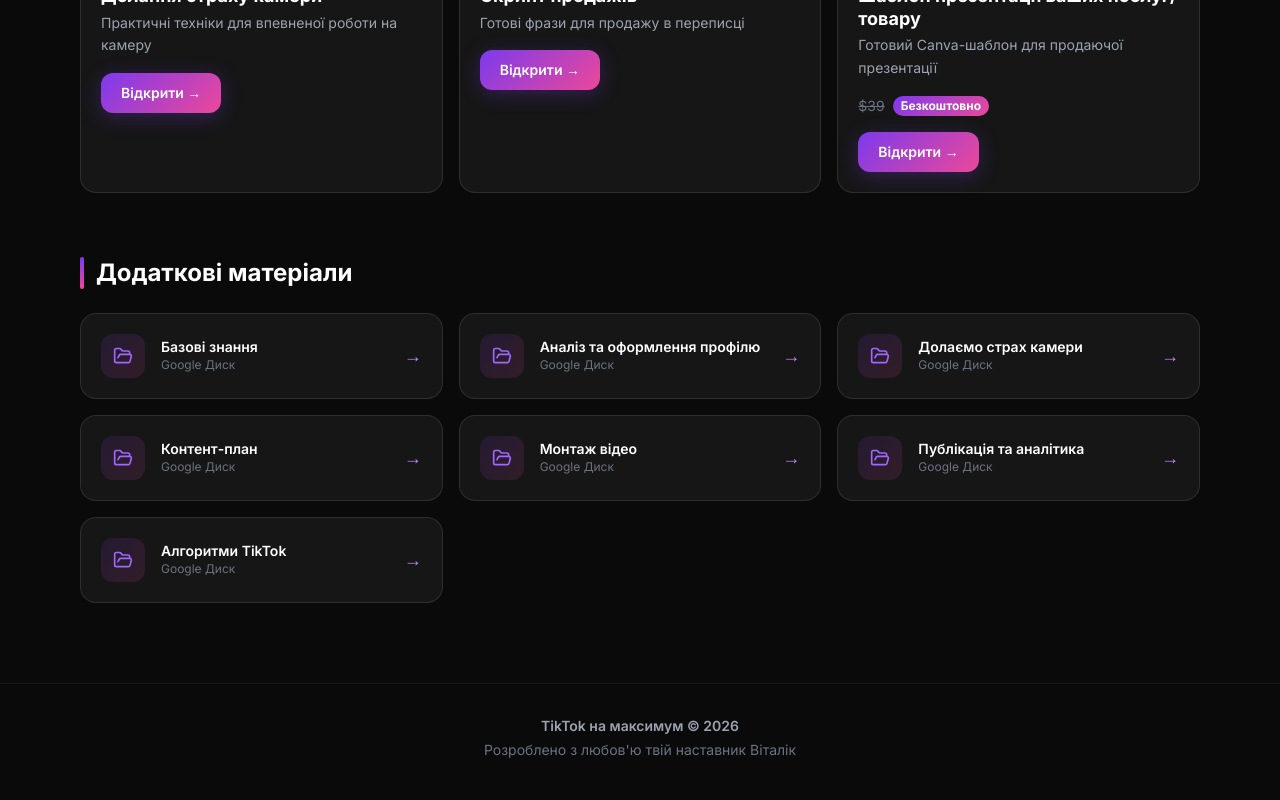
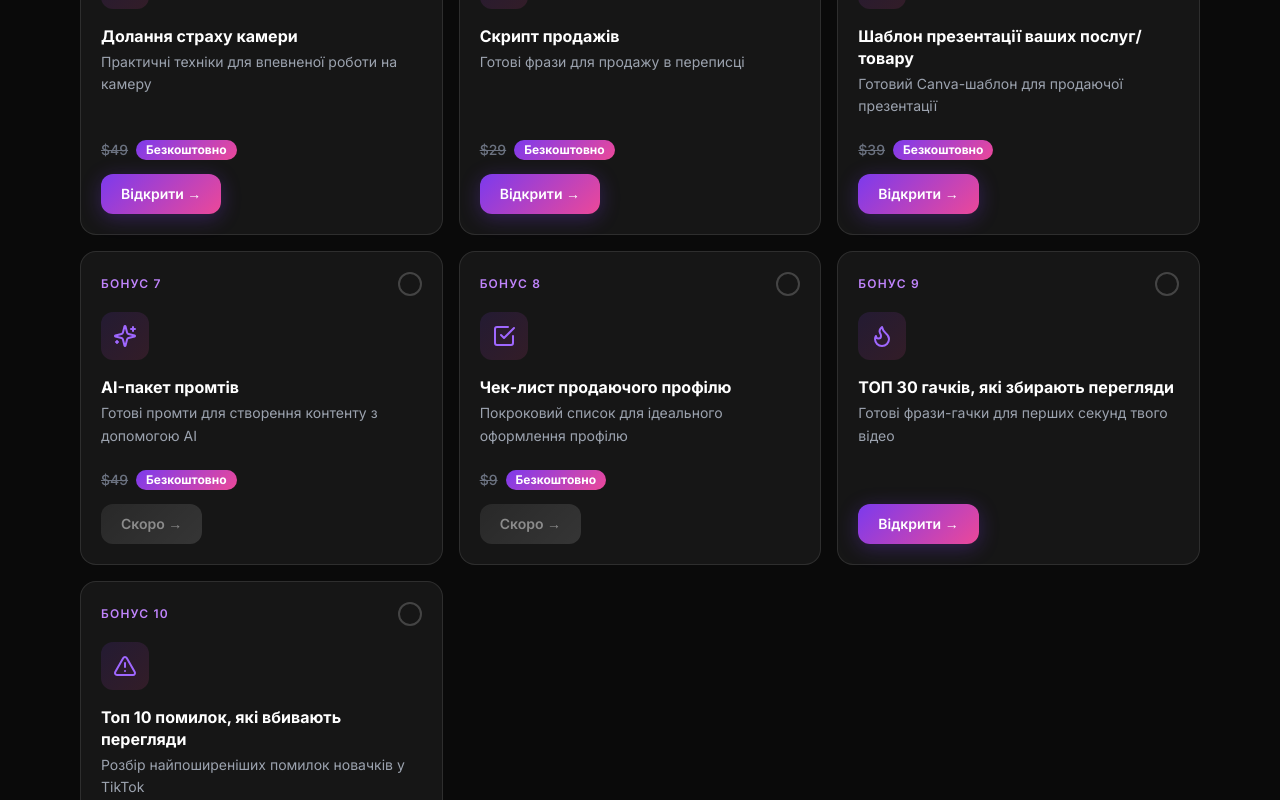
Before and after one commit to VitalijMendaluk/hab, a Next.js app: page / in a window 1280 px wide. Shown: the part 800-1600 px from the top of the page. Built offline with nearby package versions, Linux system fonts and the light colour scheme.

Commit message:
Add files via upload

```diff
--- a/app/page.tsx
+++ b/app/page.tsx
@@ -2,7 +2,7 @@
 
 import { useState, useEffect } from "react";
 import { motion } from "framer-motion";
-import { Map, Video, BookOpen, Camera, MessageCircle, FolderOpen, Presentation } from "lucide-react";
+import { Map, Video, BookOpen, Camera, MessageCircle, FolderOpen, Presentation, Sparkles, CheckSquare, Flame, AlertTriangle } from "lucide-react";
 import Header from "@/components/Header";
 import StepCard from "@/components/StepCard";
 import { LINKS } from "@/config/links";
@@ -24,6 +24,7 @@
     title: "Контент-план на 30 днів",
     description: "Отримай персональний план під свою нішу",
     link: LINKS.BONUS_1_ROADMAP,
+    price: "$29",
   },
   {
     stepLabel: "Бонус 2",
@@ -38,6 +39,7 @@
     title: "База знань",
     description: "Задай будь-яке питання — відповідь за 10 секунд",
     link: LINKS.BONUS_3_KNOWLEDGE_BASE,
+    price: "$39",
   },
   {
     stepLabel: "Бонус 4",
@@ -45,6 +47,7 @@
     title: "Долання страху камери",
     description: "Практичні техніки для впевненої роботи на камеру",
     link: LINKS.BONUS_4_CAMERA_FEAR,
+    price: "$49",
   },
   {
     stepLabel: "Бонус 5",
@@ -52,6 +55,7 @@
     title: "Скрипт продажів",
     description: "Готові фрази для продажу в переписці",
     link: LINKS.BONUS_5_SALES_SCRIPT,
+    price: "$29",
   },
   {
     stepLabel: "Бонус 6",
@@ -61,10 +65,40 @@
     link: LINKS.BONUS_6_PRESENTATION,
     price: "$39",
   },
+  {
+    stepLabel: "Бонус 7",
+    icon: Sparkles,
+    title: "AI-пакет промтів",
+    description: "Готові промти для створення контенту з допомогою AI",
+    link: LINKS.BONUS_7_AI_PROMPTS,
+    price: "$49",
+  },
+  {
+    stepLabel: "Бонус 8",
+    icon: CheckSquare,
+    title: "Чек-лист продаючого профілю",
+    description: "Покроковий список для ідеального оформлення профілю",
+    link: LINKS.BONUS_8_CHECKLIST,
+    price: "$9",
+  },
+  {
+    stepLabel: "Бонус 9",
+    icon: Flame,
+    title: "ТОП 30 гачків, які збирають перегляди",
+    description: "Готові фрази-гачки для перших секунд твого відео",
+    link: LINKS.BONUS_9_HOOKS,
+  },
+  {
+    stepLabel: "Бонус 10",
+    icon: AlertTriangle,
+    title: "Топ 10 помилок, які вбивають перегляди",
+    description: "Розбір найпоширеніших помилок новачків у TikTok",
+    link: LINKS.BONUS_10_MISTAKES,
+  },
 ];
 
 export default function Home() {
-  const [completedBonuses, setCompletedBonuses] = useState<boolean[]>(Array(6).fill(false));
+  const [completedBonuses, setCompletedBonuses] = useState<boolean[]>(Array(10).fill(false));
 
   useEffect(() => {
     try {
@@ -101,7 +135,7 @@
             <div className="w-1 h-8 rounded-full" style={{ background: "linear-gradient(180deg, #7C3AED, #EC4899)" }} />
             <div>
               <h2 className="text-2xl font-bold text-white">Бонуси</h2>
-              <p className="text-gray-400 text-sm">Виконано {bonusesCompleted} з 6</p>
+              <p className="text-gray-400 text-sm">Виконано {bonusesCompleted} з 10</p>
             </div>
           </motion.div>
 
--- a/components/Header.tsx
+++ b/components/Header.tsx
@@ -7,7 +7,7 @@
 }
 
 export default function Header({ bonusesCompleted }: HeaderProps) {
-  const progressPercent = Math.round((bonusesCompleted / 6) * 100);
+  const progressPercent = Math.round((bonusesCompleted / 10) * 100);
 
   return (
     <header className="relative overflow-hidden">
--- a/components/StepCard.tsx
+++ b/components/StepCard.tsx
@@ -26,24 +26,24 @@
   onToggle,
   price,
 }: StepCardProps) {
+  const isPlaceholder = link === "PLACEHOLDER";
+
   return (
     <motion.div
       initial={{ opacity: 0, y: 20 }}
       animate={{ opacity: 1, y: 0 }}
-      transition={{ duration: 0.4, delay: index * 0.08 }}
-      className={`relative rounded-2xl p-5 border transition-all duration-300 group ${
+      transition={{ duration: 0.4, delay: index * 0.06 }}
+      className={`relative flex flex-col rounded-2xl p-5 border transition-all duration-300 ${
         completed
           ? "opacity-60 border-purple-500/60 bg-purple-500/5"
-          : "border-white/10 bg-white/5 hover:border-purple-500/40 hover:bg-white/8"
+          : "border-white/10 bg-white/5 hover:border-purple-500/40"
       }`}
     >
-      {/* Step label */}
+      {/* Top row: label + checkbox */}
       <div className="flex items-center justify-between mb-4">
         <span className="text-xs font-semibold text-purple-400 uppercase tracking-widest">
           {stepLabel}
         </span>
-
-        {/* Checkbox */}
         <button
           onClick={onToggle}
           className="transition-transform hover:scale-110 focus:outline-none"
@@ -65,22 +65,38 @@
         <Icon className="w-6 h-6" style={{ color: "#9F67FF" }} />
       </div>
 
-      {/* Content */}
-      <h3 className="font-bold text-white text-lg mb-1 leading-tight">{title}</h3>
-      <p className="text-gray-400 text-sm mb-4 leading-relaxed">{description}</p>
+      {/* Title + description — flex-1 pushes bottom section down */}
+      <div className="flex-1">
+        <h3 className="font-bold text-white text-base mb-1 leading-snug">{title}</h3>
+        <p className="text-gray-400 text-sm leading-relaxed">{description}</p>
+      </div>
 
-      {/* Price badge */}
+      {/* Price + button — always at bottom */}
+      <div className="mt-5 space-y-3">
+        {/* Price row — always rendered to keep alignment; hidden if no price */}
+        <div className="h-6 flex items-center gap-2">
           {price && (
-        <div className="flex items-center gap-2 mb-4">
-          <span className="text-gray-500 line-through text-sm">{price}</span>
-          <span className="text-xs font-bold px-2 py-0.5 rounded-full"
-            style={{ background: "linear-gradient(135deg, #7C3AED, #EC4899)", color: "#fff" }}>
+            <>
+              <span className="text-gray-500 line-through text-sm font-medium">{price}</span>
+              <span
+                className="text-xs font-bold px-2.5 py-0.5 rounded-full text-white"
+                style={{ background: "linear-gradient(135deg, #7C3AED, #EC4899)" }}
+              >
                 Безкоштовно
               </span>
+            </>
+          )}
         </div>
-      )}
 
         {/* Button */}
+        {isPlaceholder ? (
+          <span
+            className="inline-flex items-center gap-2 px-5 py-2.5 rounded-xl font-semibold text-sm cursor-not-allowed opacity-50"
+            style={{ background: "linear-gradient(135deg, #3B3B3B, #555)" }}
+          >
+            Скоро →
+          </span>
+        ) : (
           <a
             href={link}
             target="_blank"
@@ -95,8 +111,9 @@
           >
             Відкрити →
           </a>
+        )}
+      </div>
 
-      {/* Completed overlay line */}
       {completed && (
         <div className="absolute inset-0 rounded-2xl pointer-events-none border-2 border-purple-500/40" />
       )}
--- a/config/links.ts
+++ b/config/links.ts
@@ -12,6 +12,10 @@
   BONUS_4_CAMERA_FEAR: "https://strahcamery.vercel.app/",
   BONUS_5_SALES_SCRIPT: "https://drive.google.com/drive/folders/1JoaV1OOU_7o1fhQktFjTLBBHikOI4oV6?hl=ru",
   BONUS_6_PRESENTATION: "https://canva.link/cridweqsffx1nez",
+  BONUS_7_AI_PROMPTS: "PLACEHOLDER",
+  BONUS_8_CHECKLIST: "PLACEHOLDER",
+  BONUS_9_HOOKS: "https://drive.google.com/file/d/1kRBlkOkmMQ1YL587R8osG9A1uf4TD1l-/view?usp=sharing",
+  BONUS_10_MISTAKES: "https://drive.google.com/file/d/1UlrD6mdA1MxciWa8Vh6hm1cmrdNKr9_Q/view?usp=sharing",
 
   // --- Додаткові матеріали ---
   EXTRA_1_BASE: "https://drive.google.com/drive/folders/15koPnWwQ5xI2k413cqgC-pJMu7GEBSgx?hl=ru",
```
Lines whose indentation alone changed are shown as unchanged.
